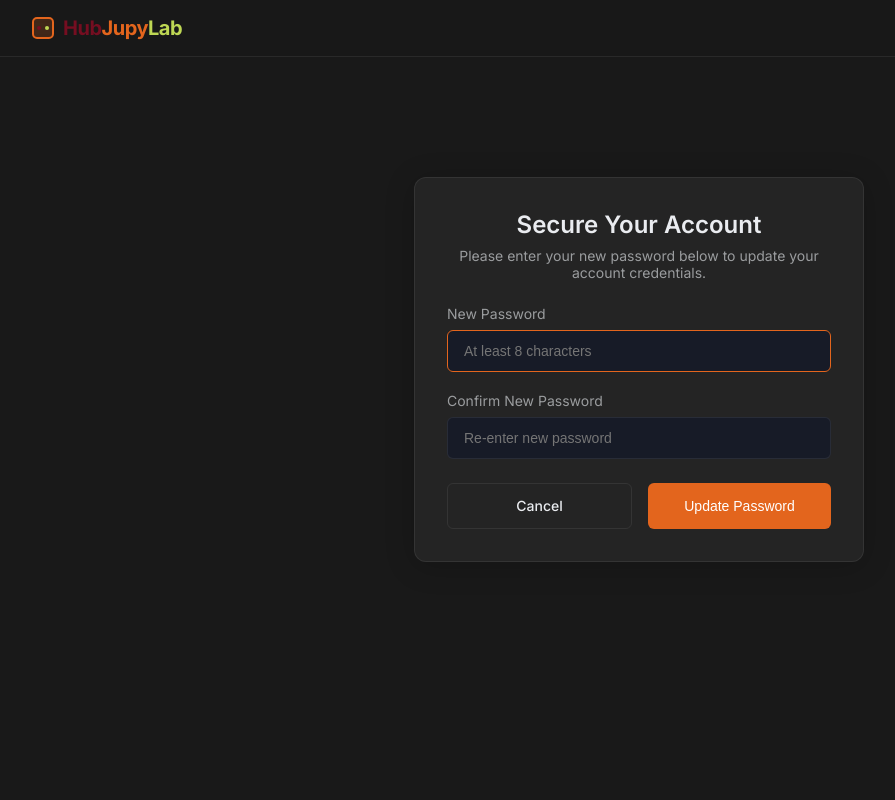
After one commit to cusniwtt/hubjupylab, a Python web app: template templates/change_password.html in a window 1280 px wide. The commit adds this page. Shown: the whole page, without its empty margins (1-896 px from the left). Run offline with Jinja, Linux system fonts and the light colour scheme; the template is opened without the code that fills it, so the values that code supplies are empty.

Commit message:
feat: implement user password change and admin password reset flows with temporary OTP modal and centering styles

```diff
--- a/static/style.css
+++ b/static/style.css
@@ -1,17 +1,17 @@
 @import url('https://fonts.googleapis.com/css2?family=Inter:wght@300;400;500;600;700&display=swap');
 
 :root {
-    --bg-dark: #000000;
-    --bg-card: rgba(35, 61, 77, 0.5);
+    --bg-dark: #191919;
+    --bg-card: #242424;
     --border-color: rgba(234, 236, 240, 0.08);
     --text-primary: #eaecf0;
     --text-secondary: rgba(234, 236, 240, 0.6);
-    --accent-color: #fe7f2d;
-    --accent-hover: #e66a1a;
+    --accent-color: #e3651d;
+    --accent-hover: #c55314;
     --danger-color: #ef4444;
     --danger-hover: #dc2626;
-    --success-color: #10b981;
-    --success-bg: rgba(16, 185, 129, 0.1);
+    --success-color: #bed754;
+    --success-bg: rgba(190, 215, 84, 0.15);
     --error-bg: rgba(239, 68, 68, 0.1);
 }
 
@@ -28,13 +28,10 @@ body {
     min-height: 100vh;
     display: flex;
     flex-direction: column;
-    background-image:
-        radial-gradient(circle at 10% 20%, rgba(254, 127, 45, 0.08) 0%, transparent 40%),
-        radial-gradient(circle at 90% 80%, rgba(35, 61, 77, 0.2) 0%, transparent 40%);
 }
 
 header {
-    background-color: rgba(15, 23, 42, 0.8);
+    background-color: rgba(25, 25, 25, 0.9);
     backdrop-filter: blur(12px);
     border-bottom: 1px solid var(--border-color);
     padding: 1rem 2rem;
@@ -56,9 +53,18 @@ header {
     font-size: 1.25rem;
     font-weight: 700;
     letter-spacing: -0.025em;
-    background: linear-gradient(to right, #fe7f2d, #eaecf0);
-    -webkit-background-clip: text;
-    -webkit-text-fill-color: transparent;
+}
+
+.logo-hub {
+    color: #750e21;
+}
+
+.logo-jupy {
+    color: #e3651d;
+}
+
+.logo-lab {
+    color: #bed754;
 }
 
 .nav-user {
@@ -168,6 +174,21 @@ main {
     border-radius: 12px;
     padding: 2rem;
     box-shadow: 0 4px 30px rgba(0, 0, 0, 0.2);
+}
+
+/* Modal Overlays */
+.modal-overlay {
+    position: fixed;
+    top: 0;
+    left: 0;
+    width: 100vw;
+    height: 100vh;
+    background: rgba(15, 23, 42, 0.85);
+    backdrop-filter: blur(8px);
+    z-index: 1001;
+    display: flex;
+    justify-content: center;
+    align-items: center;
 }
 
 /* Login View */
@@ -514,9 +535,9 @@ tr.htmx-swapping {
 
 .tab-btn.active {
     color: #fff;
-    background: rgba(99, 102, 241, 0.15);
-    border: 1px solid rgba(99, 102, 241, 0.3);
-    box-shadow: 0 4px 12px rgba(99, 102, 241, 0.1);
+    background: rgba(227, 101, 29, 0.15);
+    border: 1px solid rgba(227, 101, 29, 0.4);
+    box-shadow: 0 4px 12px rgba(227, 101, 29, 0.15);
 }
 
 /* ========== RESPONSIVE STYLES ========== */
--- a/templates/base.html
+++ b/templates/base.html
@@ -13,11 +13,11 @@
     <header>
         <div class="logo-container">
             <svg width="24" height="24" viewBox="0 0 24 24" fill="none" xmlns="http://www.w3.org/2000/svg">
-                <rect x="2" y="2" width="20" height="20" rx="4" fill="#6366F1" fill-opacity="0.2" stroke="#6366F1" stroke-width="2"/>
-                <circle cx="8" cy="12" r="2" fill="#34D399"/>
-                <circle cx="16" cy="12" r="2" fill="#818CF8"/>
+                <rect x="2" y="2" width="20" height="20" rx="4" fill="#E3651D" fill-opacity="0.2" stroke="#E3651D" stroke-width="2"/>
+                <circle cx="8" cy="12" r="2" fill="#750E21"/>
+                <circle cx="16" cy="12" r="2" fill="#BED754"/>
             </svg>
-            <h1>HubJupyLab</h1>
+            <h1><span class="logo-hub">Hub</span><span class="logo-jupy">Jupy</span><span class="logo-lab">Lab</span></h1>
         </div>
         {% if user %}
         <div class="nav-user">
--- /dev/null
+++ b/templates/change_password.html
@@ -0,0 +1,61 @@
+{% extends "base.html" %}
+
+{% block title %}Change Password - HubJupyLab{% endblock %}
+
+{% block content %}
+<div class="login-wrapper">
+    <div class="card login-card" style="max-width: 450px;">
+        <h2 style="margin-bottom: 0.5rem; text-align: center;">Secure Your Account</h2>
+        <p style="font-size: 0.875rem; color: var(--text-secondary); text-align: center; margin-bottom: 1.5rem;">
+            {% if user.must_change_password %}
+            You are using a temporary password. You must change your password before you can access the dashboard.
+            {% else %}
+            Please enter your new password below to update your account credentials.
+            {% endif %}
+        </p>
+
+        <form action="/change-password" method="POST" onsubmit="return validatePasswords()">
+            <div class="form-group">
+                <label for="password">New Password</label>
+                <input type="password" id="password" name="password" class="form-control" placeholder="At least 8 characters" required autofocus minlength="8">
+            </div>
+            <div class="form-group">
+                <label for="confirm_password">Confirm New Password</label>
+                <input type="password" id="confirm_password" name="confirm_password" class="form-control" placeholder="Re-enter new password" required minlength="8">
+            </div>
+
+            <div id="password-error" class="alert alert-error" style="display: none; padding: 0.5rem 1rem; margin-bottom: 1rem; font-size: 0.8rem;"></div>
+
+            <div style="display: flex; gap: 1rem; margin-top: 1.5rem;">
+                {% if not user.must_change_password %}
+                <a href="/dashboard" class="btn btn-outline" style="flex: 1; text-align: center; line-height: 2;">Cancel</a>
+                {% endif %}
+                <button type="submit" class="btn btn-primary" style="flex: 1;">Update Password</button>
+            </div>
+        </form>
+    </div>
+</div>
+
+<script>
+function validatePasswords() {
+    const password = document.getElementById("password").value;
+    const confirm = document.getElementById("confirm_password").value;
+    const errorBox = document.getElementById("password-error");
+
+    if (password !== confirm) {
+        errorBox.textContent = "Passwords do not match.";
+        errorBox.style.display = "block";
+        return false;
+    }
+
+    if (password.length < 8) {
+        errorBox.textContent = "Password must be at least 8 characters.";
+        errorBox.style.display = "block";
+        return false;
+    }
+
+    errorBox.style.display = "none";
+    return true;
+}
+</script>
+{% endblock %}
--- a/templates/dashboard.html
+++ b/templates/dashboard.html
@@ -8,7 +8,11 @@
         <div class="status-section">
             <div>
                 <h2 style="font-size: 1.5rem; margin-bottom: 0.25rem;">Your JupyterLab Server</h2>
-                <p style="font-size: 0.875rem; color: var(--text-secondary);">Port Assignment: <code>{{ user_port }}</code></p>
+                <p style="font-size: 0.875rem; color: var(--text-secondary);">
+                    Port Assignment: <code>{{ user_port }}</code>
+                    <span style="margin: 0 0.5rem; color: var(--border-color);">|</span>
+                    <a href="/change-password" style="color: var(--accent-color); text-decoration: none;">🔑 Change Password</a>
+                </p>
             </div>
             <div>
                 {% if is_running %}
--- a/templates/partials/_dashboard_status.html
+++ b/templates/partials/_dashboard_status.html
@@ -1,7 +1,11 @@
 <div class="status-section">
     <div>
         <h2 style="font-size: 1.5rem; margin-bottom: 0.25rem;">Your JupyterLab Server</h2>
-        <p style="font-size: 0.875rem; color: var(--text-secondary);">Port Assignment: <code>{{ user_port }}</code></p>
+        <p style="font-size: 0.875rem; color: var(--text-secondary);">
+            Port Assignment: <code>{{ user_port }}</code>
+            <span style="margin: 0 0.5rem; color: var(--border-color);">|</span>
+            <a href="/change-password" style="color: var(--accent-color); text-decoration: none;">🔑 Change Password</a>
+        </p>
     </div>
     <div>
         {% if is_running %}
```
Also changed, not shown: scratch/verify_reset_password.ts (added, +133 -0 lines), src/db.test.ts (+17 -1 lines), src/db.ts (+23 -1 lines), src/index.ts (+89 -2 lines), templates/admin.html (+42 -5 lines), templates/partials/_admin_user_row.html (+8 -0 lines), 1 other file.
